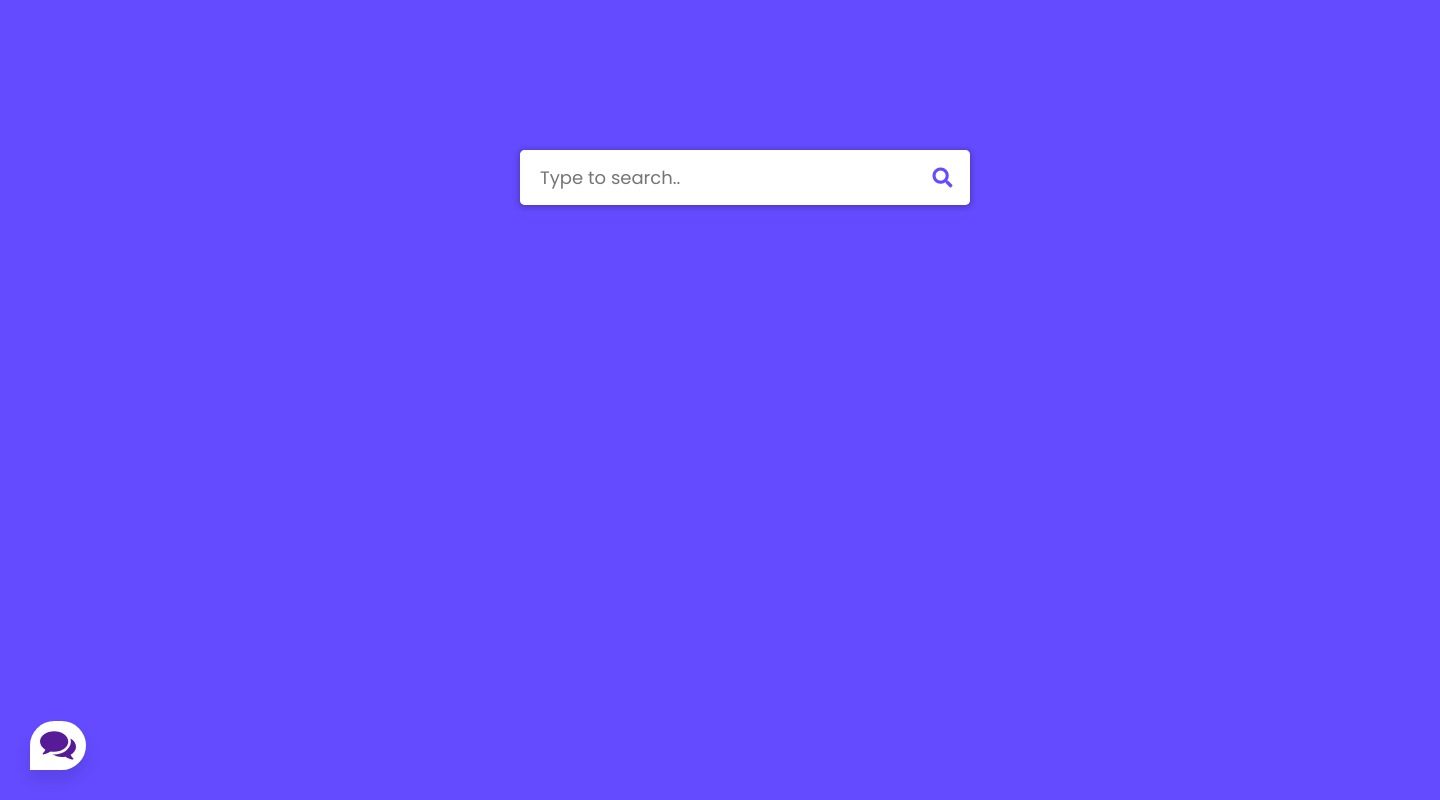
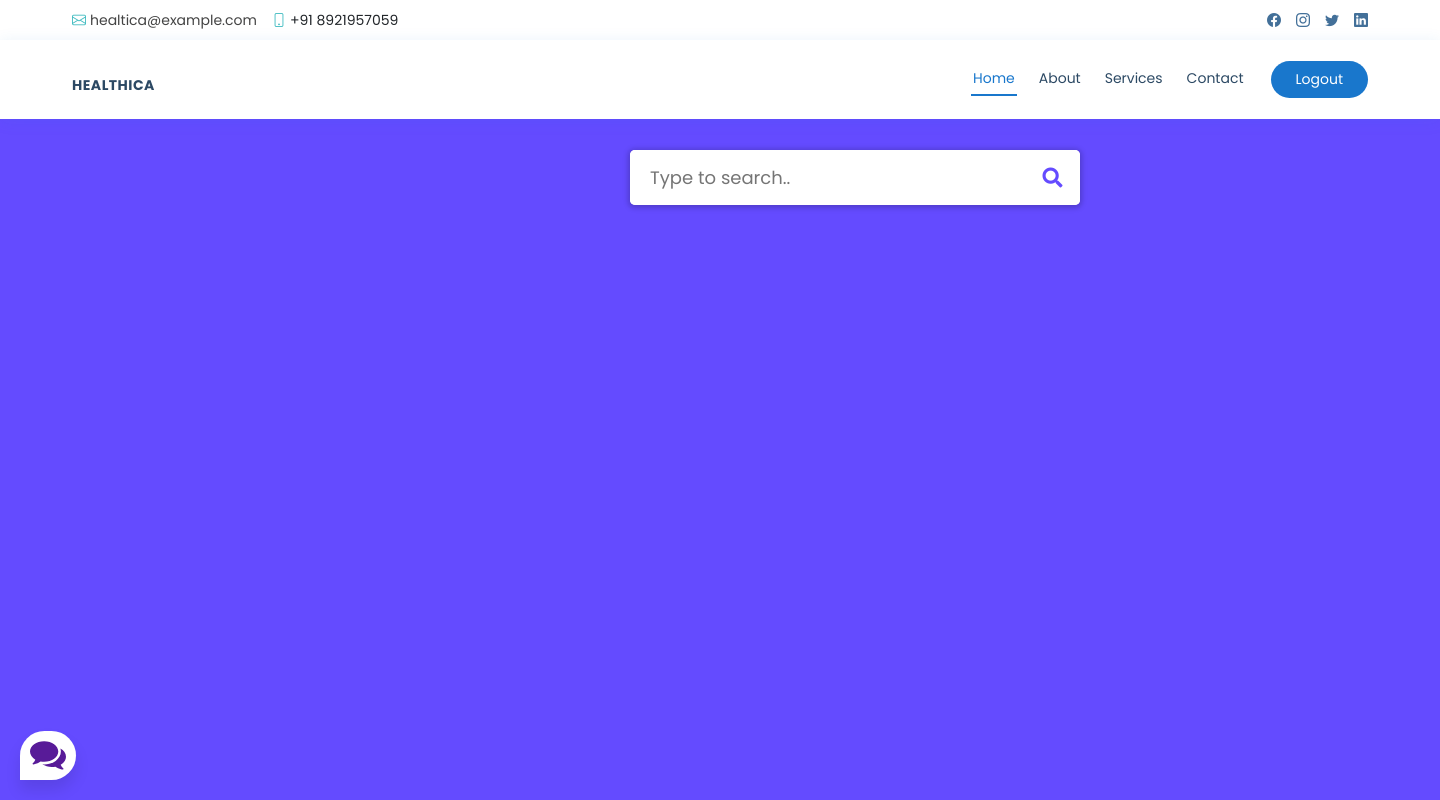
Before and after one commit to eZioAuDiTtore/ML-HEALTH-ANALYSIS, a Django app: page /health/chat-bot in a window 1440 px wide. Run offline with Django 3.2, Linux system fonts and the light colour scheme; a user stored in the database is signed in; parts of the project's set-up code (start-up, migrations or seed data) failed here and were passed over; some libraries are stand-ins or nearby versions.

Commit message:
added-navbar

```diff
--- a/resources/color-pallete.scss
+++ b/resources/color-pallete.scss
@@ -1,4 +1,6 @@
 $color1: #7A87F8;
 $color2: #644bff; //will try
 $color3: white;
-$gradient-color:#9840c5 //login page/register page
+$gradient-color:#9840c5; //login page/register page
+$color-grad1: #0A19FE; //chatbot test
+$color-grad2: #6191FF;//chatbot test
--- a/static/js/app.js
+++ b/static/js/app.js
@@ -66,6 +66,7 @@ class Chatbox{
 
     updateChatText(chatbox){
         var html='';
+        var typing = '<div class="chat-bubble messages__item--typing">'+'<div class="typing">'+'<div class="dot"></div><div class="dot"></div><div class="dot"></div></div ></div >'
         this.messages.slice().reverse().forEach(function(item){
             if(item.name=="sam")
             {
@@ -77,9 +78,12 @@ class Chatbox{
             }
 
         });
+        const chatmessage=chatbox.querySelector('.chatbox__messages');
+        chatmessage.innerHTML = typing + chatmessage.innerHTML;
+        setTimeout(() => {
+            chatmessage.innerHTML = html;
+        },1000);
 
-        const chatmessage=chatbox.querySelector('.chatbox__messages');
-        chatmessage.innerHTML=html;
     }
 }
 const chat=new Chatbox()
--- a/static/js/search.js
+++ b/static/js/search.js
@@ -1,9 +1,11 @@
 // getting all required elements
 const searchWrapper = document.querySelector(".search-input");
+const show=document.querySelector(".show");
 const inputBox = searchWrapper.querySelector("input");
 const suggBox = searchWrapper.querySelector(".autocom-box");
 const icon = searchWrapper.querySelector(".icon");
-let linkTag = searchWrapper.querySelector("a");
+let linkTag = show.querySelector("a");
+let frame=show.querySelector(".frame");
 let webLink;
 
 // if user press any key and release
@@ -12,7 +14,7 @@ inputBox.onkeyup = (e) => {
     let emptyArray = [];
     if (userData) {
         icon.onclick = () => {
-            webLink = `https://www.google.com/search?q=${userData}`;
+            webLink = `https://www.google.com/search?q=${userData}&igu=1`;
             linkTag.setAttribute("href", webLink);
             linkTag.click();
         }
@@ -40,7 +42,7 @@ function select(element) {
     let selectData = element.textContent;
     inputBox.value = selectData;
     icon.onclick = () => {
-        webLink = `https://www.google.com/search?q=${selectData}`;
+        webLink = `https://www.google.com/search?q=${selectData}&igu=1`;
         linkTag.setAttribute("href", webLink);
         linkTag.click();
     }
--- a/static/styles/login.css
+++ b/static/styles/login.css
@@ -18,6 +18,7 @@ html,body{
 }
 .wrapper{
   overflow: hidden;
+  margin-top: 200px;
   max-width: 390px;
   background: #fff;
   padding: 30px;
--- /dev/null
+++ b/static/styles/navbar.css
@@ -0,0 +1,251 @@
+/*--------------------------------------------------------------
+# Top Bar
+--------------------------------------------------------------*/
+#topbar {
+    background: #fff;
+    height: 40px;
+    font-size: 14px;
+    transition: all 0.5s;
+    z-index: 996;
+}
+
+#topbar.topbar-scrolled {
+    top: -40px;
+}
+
+#topbar .contact-info a {
+    line-height: 1;
+    color: #444444;
+    transition: 0.3s;
+}
+
+#topbar .contact-info a:hover {
+    color: #3fbbc0;
+}
+
+#topbar .contact-info i {
+    color: #3fbbc0;
+    padding-right: 4px;
+    margin-left: 15px;
+    line-height: 0;
+}
+
+#topbar .contact-info i:first-child {
+    margin-left: 0;
+}
+
+#topbar .social-links a {
+    color: #437099;
+    padding-left: 15px;
+    display: inline-block;
+    line-height: 1px;
+    transition: 0.3s;
+}
+
+#topbar .social-links a:hover {
+    color: #1977cc;
+}
+
+#topbar .social-links a:first-child {
+    border-left: 0;
+}
+
+/*--------------------------------------------------------------
+# Header
+--------------------------------------------------------------*/
+#header {
+    background: #fff;
+    transition: all 0.5s;
+    z-index: 997;
+    padding: 15px 0;
+    top: 40px;
+    box-shadow: 0px 2px 15px rgba(25, 119, 204, 0.1);
+    font-size: 14px;
+}
+a{
+    text-decoration: none;
+}
+#header.header-scrolled {
+    top: 0;
+}
+
+#header .logo {
+    font-size: 30px;
+    margin: 0;
+    padding: 0;
+    line-height: 1;
+    font-weight: 700;
+    letter-spacing: 0.5px;
+    font-family: "Poppins", sans-serif;
+}
+
+#header .logo a {
+    color: #2c4964;
+    font-size: 14px;
+}
+
+#header .logo img {
+    max-height: 40px;
+}
+
+/**
+* Appointment Button *
+*/
+.appointment-btn {
+    margin-left: 25px;
+    background: #1977cc;
+    color: #fff;
+    border-radius: 50px;
+    padding: 8px 25px;
+    white-space: nowrap;
+    transition: 0.3s;
+    font-size: 14px;
+    display: inline-block;
+}
+
+.appointment-btn:hover {
+    background: #3fbbc0;
+    color: #fff;
+}
+
+@media (max-width: 768px) {
+    .appointment-btn {
+        margin: 0 15px 0 0;
+        padding: 6px 18px;
+    }
+}
+
+/*--------------------------------------------------------------
+# Navigation Menu
+--------------------------------------------------------------*/
+/**
+* Desktop Navigation
+*/
+.navbar {
+    padding: 0;
+}
+
+.navbar ul {
+    margin: 0;
+    padding: 0;
+    display: flex;
+    list-style: none;
+    align-items: center;
+}
+
+.navbar li {
+    position: relative;
+}
+
+.navbar>ul>li {
+    position: relative;
+    white-space: nowrap;
+    padding: 8px 0 8px 20px;
+}
+
+.navbar a,
+.navbar a:focus {
+    display: flex;
+    align-items: center;
+    justify-content: space-between;
+    font-size: 14px;
+    color: #2c4964;
+    white-space: nowrap;
+    transition: 0.3s;
+    border-bottom: 2px solid #fff;
+    padding: 5px 2px;
+}
+
+.navbar a i,
+.navbar a:focus i {
+    font-size: 12px;
+    line-height: 0;
+    margin-left: 5px;
+}
+
+.navbar a:hover,
+.navbar .active,
+.navbar .active:focus,
+.navbar li:hover>a {
+    color: #1977cc;
+    border-color: #1977cc;
+}
+
+
+/**
+* Mobile Navigation
+*/
+.mobile-nav-toggle {
+    color: #2c4964;
+    font-size: 28px;
+    cursor: pointer;
+    display: none;
+    line-height: 0;
+    transition: 0.5s;
+}
+
+.mobile-nav-toggle.bi-x {
+    color: #fff;
+}
+
+@media (max-width: 991px) {
+    .mobile-nav-toggle {
+        display: block;
+    }
+
+    .navbar ul {
+        display: none;
+    }
+}
+
+.navbar-mobile {
+    position: fixed;
+    overflow: hidden;
+    top: 0;
+    right: 0;
+    left: 0;
+    bottom: 0;
+    background: rgba(28, 47, 65, 0.9);
+    transition: 0.3s;
+    z-index: 999;
+}
+
+.navbar-mobile .mobile-nav-toggle {
+    position: absolute;
+    top: 15px;
+    right: 15px;
+}
+
+.navbar-mobile ul {
+    display: block;
+    position: absolute;
+    top: 55px;
+    right: 15px;
+    bottom: 15px;
+    left: 15px;
+    padding: 10px 0;
+    background-color: #fff;
+    overflow-y: auto;
+    transition: 0.3s;
+}
+
+.navbar-mobile>ul>li {
+    padding: 0;
+}
+
+.navbar-mobile a {
+    padding: 10px 20px;
+    font-size: 15px;
+    color: #2c4964;
+    border: none;
+}
+
+.navbar-mobile a:hover,
+.navbar-mobile .active,
+.navbar-mobile li:hover>a {
+    color: #3fbbc0;
+}
+
+.navbar-mobile .getstarted {
+    margin: 15px;
+}
--- a/static/styles/search.css
+++ b/static/styles/search.css
@@ -8,7 +8,7 @@
 }
 
 body {
-  background: #644bff;
+  background: #644bff !important;
   padding: 0 20px;
 }
 
@@ -19,7 +19,7 @@ body {
 
 .wrapper {
   max-width: 450px;
-  margin-left: 500px;
+  margin-left: 610px;
   margin-top: 150px;
   /*margin: 150px auto;*/
 
@@ -94,3 +94,27 @@ body {
 .fa-search{
   padding: 17.5px 17.5px;
 }
+.show{
+  margin-top: 50px;
+}
+
+.frame::-webkit-scrollbar {
+  width: 0px;
+  height: 0px;
+}
+
+/* Hide scrollbar for IE, Edge and Firefox */
+.frame {
+  -ms-overflow-style: none;
+  /* IE and Edge */
+  scrollbar-width: none;
+  /* Firefox */
+}
+@media only screen and (max-width: 600px) {
+  .wrapper {
+      max-width: 100%;
+      margin: auto;
+      margin-top: 30px;
+  }
+
+}
--- a/static/styles/styles.css
+++ b/static/styles/styles.css
@@ -22,8 +22,8 @@ body {
 =============== */
 .chatbox {
     position: absolute;
-    bottom: 30px;
-    left: 30px;
+    bottom: 20px;
+    left: 20px;
 }
 
 /* CONTENT IS CLOSE */
--- a/templates/chat-bot.html
+++ b/templates/chat-bot.html
@@ -16,7 +16,8 @@
                 </div>
             </div>
             <div class="chatbox__messages">
-                <div></div>
+
+                <div class=""></div>
             </div>
             <div class="chatbox__footer">
                 <input type="text" placeholder="Write a message...">
--- a/templates/login.html
+++ b/templates/login.html
@@ -8,6 +8,7 @@
       <meta name="viewport" content="width=device-width, initial-scale=1.0">
    </head>
    <body>
+
       <div class="wrapper">
          <div class="title-text">
             <div class="title login">
@@ -102,5 +103,6 @@
                   document.querySelector("#signup").checked = true;
             }
       </script>
+      {%include 'navbar.html'%}
    </body>
 </html>
--- a/templates/navbar.html
+++ b/templates/navbar.html
@@ -1,29 +1,45 @@
-<!DOCTYPE html>
-<html lang="en">
-<head>
-    <meta charset="UTF-8">
-    <meta http-equiv="X-UA-Compatible" content="IE=edge">
-    <meta name="viewport" content="width=device-width, initial-scale=1.0">
-    <title>Document</title>
-</head>
-<body>
-    <nav>
-        <ul>
-            <li>a</li>
-            <li>b</li>
-            <li>c</li>
-            <li>d</li>
-            <li>e</li>
-        </ul>
-    </nav>
-    {%block content%}
+{%load static%}
+    <link href="{% static 'vendor/bootstrap/css/bootstrap.min.css'%}" rel="stylesheet">
+    <link href="{% static 'vendor/bootstrap-icons/bootstrap-icons.css'%}" rel="stylesheet">
+    <link href="{% static 'styles/navbar.css'%}" rel="stylesheet">
+    <!-- ======= Top Bar ======= -->
+    <div id="topbar" class="d-flex align-items-center fixed-top">
+        <div class="container d-flex justify-content-between">
+            <div class="contact-info d-flex align-items-center">
+                <i class="bi bi-envelope"></i> <a href="mailto:contact@example.com">healtica@example.com</a>
+                <i class="bi bi-phone"></i> +91 8921957059
+            </div>
+            <div class="d-none d-lg-flex social-links align-items-center">
+                <a href="#" class="facebook"><i class="bi bi-facebook"></i></a>
+                <a href="#" class="instagram"><i class="bi bi-instagram"></i></a>
+                <a href="#" class="twitter"><i class="bi bi-twitter"></i></a>
+                <a href="#" class="linkedin"><i class="bi bi-linkedin"></i></i></a>
+            </div>
+        </div>
+    </div>
 
-    {%endblock%}
+    <!-- ======= Header ======= -->
+    <header id="header" class="fixed-top">
+        <div class="container d-flex align-items-center">
 
+            <h1 class="logo me-auto"><a href="{% url 'home' %}">HEALTHICA</a></h1>
 
-    {%block end%}
+            <nav id="navbar" class="navbar order-last order-lg-0">
+                <ul>
+                    <li><a class="nav-link scrollto active" href="#home">Home</a></li>
+                    <li><a class="nav-link scrollto" href="#about">About</a></li>
+                    <li><a class="nav-link scrollto" href="#services">Services</a></li>
+                    <li><a class="nav-link scrollto" href="#contact">Contact</a></li>
+                </ul>
+                <i class="bi bi-list mobile-nav-toggle"></i>
+            </nav><!-- .navbar -->
+            {%if user.is_authenticated %}
+            <a href="{%url 'logout'%}" class="appointment-btn scrollto"><span class="d-none d-md-inline">Logout</a>
+            {%else%}
+            <a href="{%url 'login-register'%}" class="appointment-btn scrollto"><span
+                    class="d-none d-md-inline">Register</span>/Login</a>
+            {%endif%}
 
-
-    {%endblock%}
-</body>
-</html>
+        </div>
+    </header><!-- End Header -->
+    <script src="{% static 'vendor/bootstrap/js/bootstrap.bundle.min.js' %}"></script>
--- a/templates/search.html
+++ b/templates/search.html
@@ -1,5 +1,6 @@
 {%load static%}
-<DOCTYPE HTML>
+{%block content%}
+<!DOCTYPE html>
   <html lang="en" dir="ltr">
 
   <head>
@@ -12,6 +13,7 @@
   </head>
 
   <body>
+    {%include 'navbar.html'%}
     <div class="wrapper">
       <div class="search-input">
         <input type="text" placeholder="Type to search..">
@@ -21,15 +23,22 @@
           <li>Fever</li>
         </div>
         <div class="icon"><i class="fas fa-search"></i></div>
-        <a></a>
+
+      </div>
+      <div class="show">
+        <iframe src="" style="border:0px #ffffff none;" name="page"  frameborder="1" marginheight="0px"
+          marginwidth="0px" height="400px" width="800px" allowfullscreen class="frame"></iframe>
+        <a target="page" href=""></a>
+
       </div>
     </div>
+
     {%block bot%}
     {%endblock%}
     <script src="{%static 'js/suggestions.js'%}"></script>
     <script src="{%static 'js/search.js'%}"></script>
     <script type="text/javascript" src="{% static 'js/app.js' %}"></script>
   </body>
-</DOCTYPE>
 
 </html>
+{%endblock%}
```
Also changed, not shown: other parts of static/styles/styles.css (+76 -3 lines), db.sqlite3.
